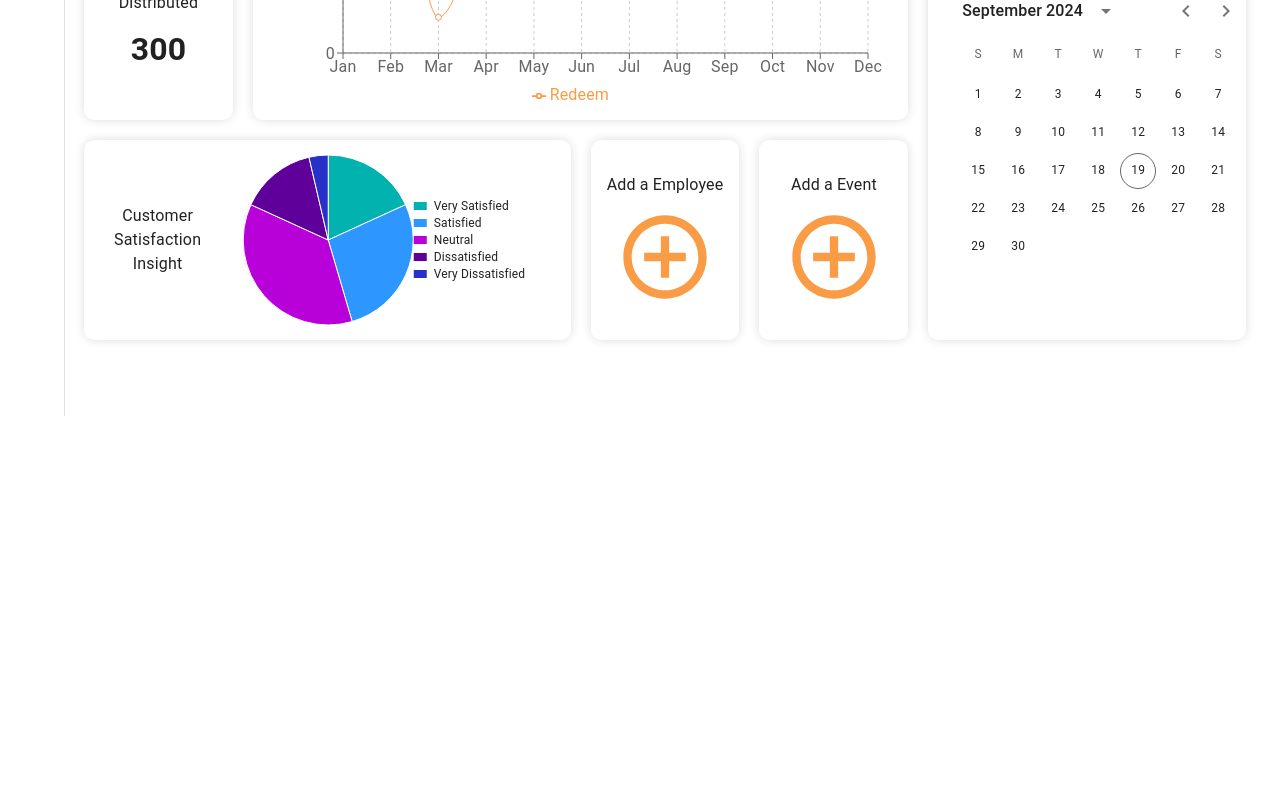
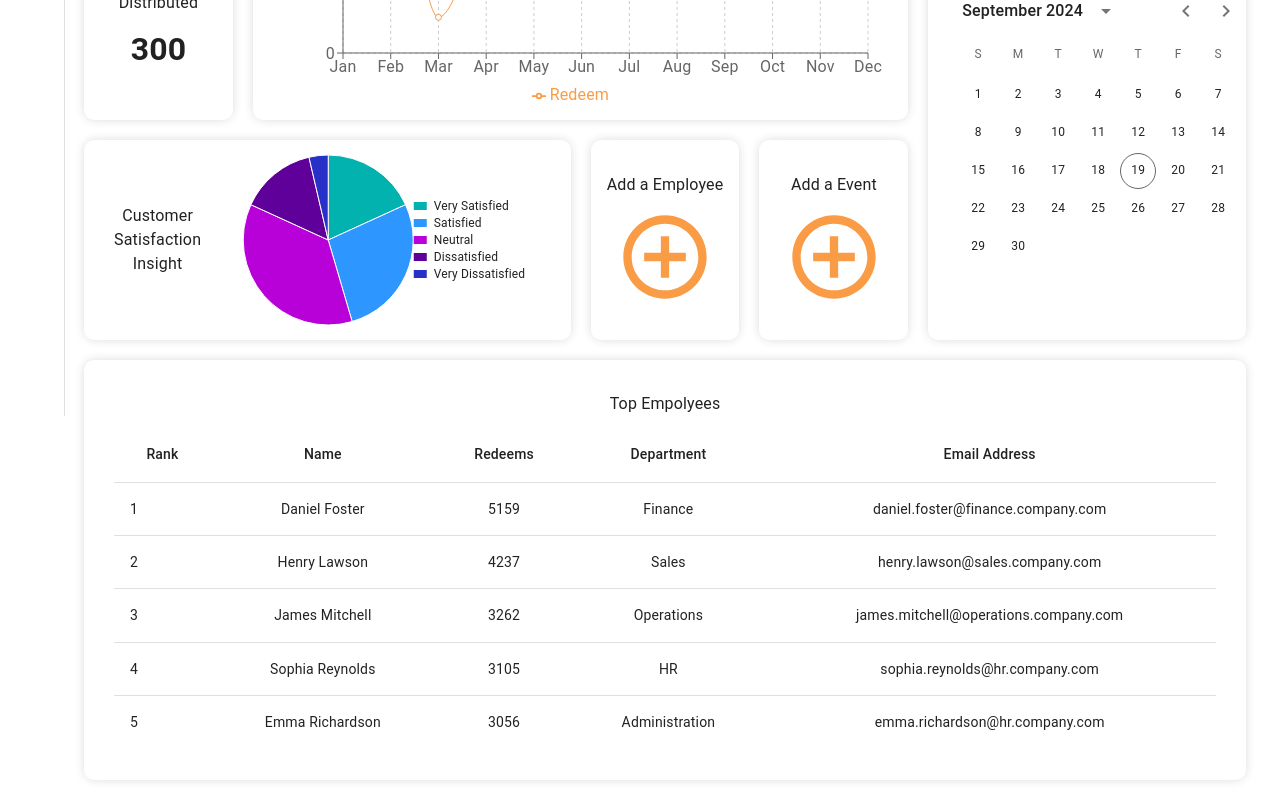
Before and after one commit to NavinduD/Trophy-Admin, a React (Vite) app: page /dashboard/dashboard in a window 1280 px wide. Shown: the part 384-1184 px from the top of the page. Built offline with nearby package versions, Linux system fonts and the light colour scheme.

Commit message:
Update dashboardScreen.jsx

```diff
--- a/src/Components/dashboard/dashboardScreen.jsx
+++ b/src/Components/dashboard/dashboardScreen.jsx
@@ -9,10 +9,59 @@ import { AdapterDayjs } from "@mui/x-date-pickers/AdapterDayjs";
 import { DateCalendar } from "@mui/x-date-pickers/DateCalendar";
 import { PieChart } from "@mui/x-charts/PieChart";
 import ControlPointIcon from "@mui/icons-material/ControlPoint";
+import Table from "@mui/material/Table";
+import TableBody from "@mui/material/TableBody";
+import TableCell from "@mui/material/TableCell";
+import TableContainer from "@mui/material/TableContainer";
+import TableHead from "@mui/material/TableHead";
+import TableRow from "@mui/material/TableRow";
+import Paper from "@mui/material/Paper";
+
+function createData(Rank, Name, Redeems, Department, Email_Address) {
+  return { Rank, Name, Redeems, Department, Email_Address };
+}
+
+const rows = [
+  createData(
+    1,
+    "Daniel Foster",
+    5159,
+    "Finance",
+    "daniel.foster@finance.company.com"
+  ),
+  createData(
+    2,
+    "Henry Lawson",
+    4237,
+    "Sales",
+    "henry.lawson@sales.company.com"
+  ),
+  createData(
+    3,
+    "James Mitchell",
+    3262,
+    "Operations",
+    "james.mitchell@operations.company.com"
+  ),
+  createData(
+    4,
+    "Sophia Reynolds",
+    3105,
+    "HR",
+    "sophia.reynolds@hr.company.com"
+  ),
+  createData(
+    5,
+    "Emma Richardson",
+    3056,
+    "Administration",
+    "emma.richardson@hr.company.com"
+  ),
+];
 
 const DashboardContent = () => {
   return (
-    <dev className="dashboardContainer">
+    <div className="dashboardContainer">
       <div className="item1 gridBG">
         <span className="ecTitle">Empolyee Count</span>
         <span className="ecCount">300</span>
@@ -82,7 +131,41 @@ const DashboardContent = () => {
           <ControlPointIcon sx={{ fontSize: 100, color: "#fa9b46" }} />
         </div>
       </div>
-    </dev>
+      <div className="item9 gridBG">
+        <span className="ecTitle">Top Empolyees</span>
+        <div className="table">
+          <TableContainer>
+            <Table sx={{ minWidth: "100%" }} aria-label="simple table">
+              <TableHead>
+                <TableRow>
+                  <TableCell align="center">Rank</TableCell>
+                  <TableCell align="center">Name</TableCell>
+                  <TableCell align="center">Redeems</TableCell>
+                  <TableCell align="center">Department</TableCell>
+                  <TableCell align="center">Email Address</TableCell>
+                </TableRow>
+              </TableHead>
+              <TableBody>
+                {rows.map((row) => (
+                  <TableRow
+                    key={row.Rank}
+                    sx={{ "&:last-child td, &:last-child th": { border: 0 } }}
+                  >
+                    <TableCell component="th" scope="row">
+                      {row.Rank}
+                    </TableCell>
+                    <TableCell align="center">{row.Name}</TableCell>
+                    <TableCell align="center">{row.Redeems}</TableCell>
+                    <TableCell align="center">{row.Department}</TableCell>
+                    <TableCell align="center">{row.Email_Address}</TableCell>
+                  </TableRow>
+                ))}
+              </TableBody>
+            </Table>
+          </TableContainer>
+        </div>
+      </div>
+    </div>
   );
 };
 
```
